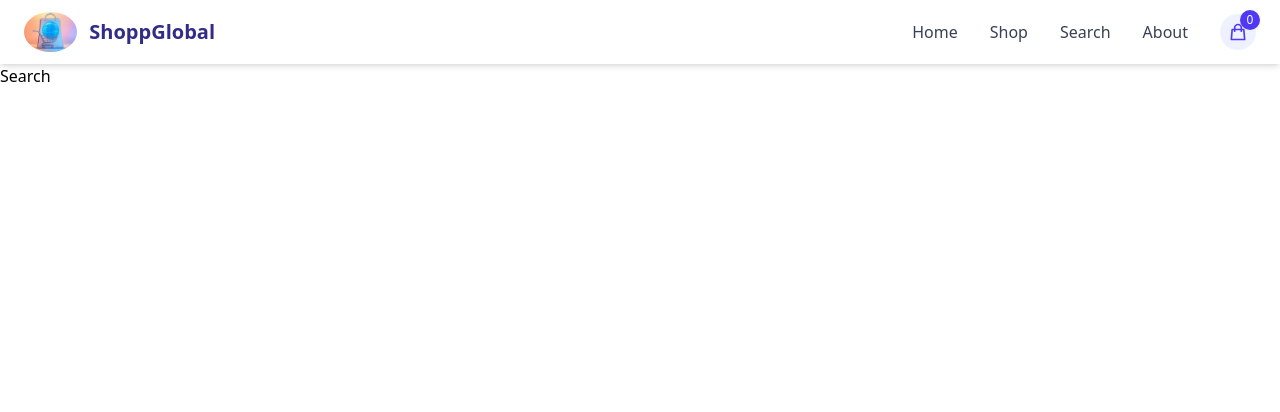
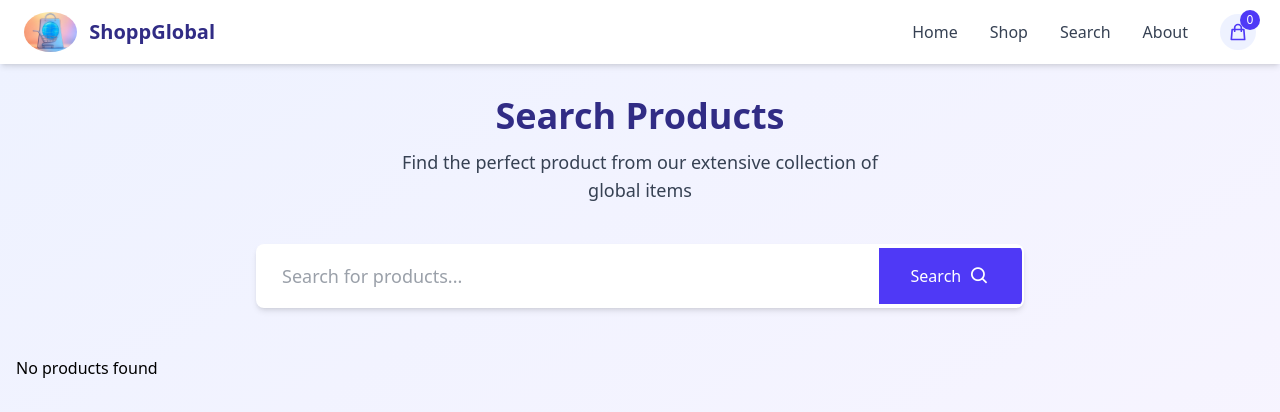
Before and after one commit to jaivardhandrao/React-Term-3-Final-Project---, a React (Vite) app: page /search in a window 1280 px wide. Shown: the top 412 px of the page. Built offline with nearby package versions, Linux system fonts and the light colour scheme.

Commit message:
First try of Global search

```diff
--- a/index.html
+++ b/index.html
@@ -3,6 +3,7 @@
   <head>
     <meta charset="UTF-8" />
     <link href="/src/styles.css" rel="stylesheet">
+    <link href='https://unpkg.com/boxicons@2.1.4/css/boxicons.min.css' rel='stylesheet'>
     <meta name="viewport" content="width=device-width, initial-scale=1.0" />
     <title>ShoppGloballlllllll</title>
   </head>
--- a/package.json
+++ b/package.json
@@ -11,6 +11,7 @@
   },
   "dependencies": {
     "@tailwindcss/vite": "^4.1.3",
+    "papaparse": "^5.5.2",
     "react": "^19.0.0",
     "react-dom": "^19.0.0",
     "react-router-dom": "^7.5.0",
--- a/src/Components/ProductCard.jsx
+++ b/src/Components/ProductCard.jsx
@@ -0,0 +1,40 @@
+import React , {createContext , useContext , useState , useEffect} from 'react'
+
+function ProductCard({productObj}) {
+
+  const productImageLink = productObj.image;
+  const productLink = productObj.link;
+  const productTitle = productObj.name;
+  const productRating = Math.ceil(productObj.ratings);
+  const productNumberOfRatings = productObj.no_of_ratings;
+  const productActualPrice = productObj.actual_price;
+  const productDiscountedPrice = productObj.discount_price;
+
+  return (
+    <div className="border border-gray-300 rounded-lg p-4 max-w-xs font-sans shadow-md">
+      <img
+        src={productImageLink}
+        alt="Sorry , Image Not Found :("
+        className="w-64 h-64 object-cover rounded"
+      />
+      <a
+        href={productLink}
+        className="font-bold text-base text-blue-700 block my-3 hover:underline"
+        target="_blank"
+        rel="noopener noreferrer"
+      >
+        {productTitle}
+      </a>
+      <div className="mb-2 text-yellow-500">
+        {"★★★★★☆☆☆☆☆".slice(0, productRating) + "☆☆☆☆☆".slice(0, 5 - productRating)}
+        <span className="text-gray-600 ml-2">({productNumberOfRatings})</span>
+      </div>
+      <div className="text-sm text-gray-700">
+        <span className="line-through mr-2">₹{productActualPrice}</span>
+        <span className="text-red-700 font-semibold">₹{productDiscountedPrice}</span>
+      </div>
+    </div>
+  )
+}
+
+export default ProductCard
--- a/src/Components/Search.jsx
+++ b/src/Components/Search.jsx
@@ -1,9 +1,99 @@
-import React from 'react'
+import React, { useEffect, useState } from 'react';
+import Papa from 'papaparse';
+import ProductCard from './ProductCard';
 
 function Search() {
+  const [searchVal, setSearchVal] = useState("");
+  const [isLoading, setIsLoading] = useState(false);
+  const [searchArr , setSearchArr] = useState([])
+
+
+  function handleSearch() {
+
+    // setSearchArr([]);
+    setIsLoading(true);
+
+    fetch('public/all_data.csv')
+      .then(response => response.text())
+      .then(csvText => {
+        Papa.parse(csvText, {
+          header: true,
+          complete: (results) => {
+            const found = results.data.filter(item =>
+              Object.values(item).some(value =>
+                String(value).toLowerCase().includes(searchVal.toLowerCase())
+              )
+            );
+            setSearchArr(found);
+          }
+        });
+      });
+  }
+
+
+  useEffect(()=>{
+    setIsLoading(true);
+    console.log(searchArr)
+    setIsLoading(false);
+  } , [searchArr])
+
+
+
+
+
   return (
-    <div>Search</div>
-  )
+    <div className="min-h-screen bg-gradient-to-br from-indigo-50 to-purple-50 pt-8 pb-16 px-4">
+      <div className="container mx-auto">
+        {/* Search Header */}
+        <div className="text-center mb-10">
+          <h1 className="text-4xl font-bold text-indigo-900 mb-3">Search Products</h1>
+          <p className="text-lg text-gray-700 max-w-lg mx-auto">
+            Find the perfect product from our extensive collection of global items
+          </p>
+        </div>
+
+        {/* Search Input */}
+        <div className="searchDiv max-w-3xl mx-auto mb-12">
+          <div className="flex items-center bg-white rounded-lg shadow-md overflow-hidden border-2 border-transparent focus-within:border-indigo-500 transition duration-300">
+            <input
+              type="text"
+              name="searchInput"
+              placeholder="Search for products..."
+              value={searchVal}
+              onChange={(e) => setSearchVal(e.target.value)}
+              className="flex-grow py-4 px-6 outline-none text-gray-700 text-lg"
+            />
+            <button
+              onClick={handleSearch}
+              className="bg-indigo-600 hover:bg-indigo-700 text-white font-medium py-4 px-8 transition duration-300 flex items-center"
+            >
+              <span className="mr-2">Search</span>
+              <i className='bx bx-search text-[1.3rem]'></i>
+            </button>
+          </div>
+
+        </div>
+
+        <div className="loading flex justify-center">
+          {isLoading && (
+            <div className="flex flex-col items-center">
+              <div className="w-16 h-16 border-4 border-indigo-200 border-t-indigo-600 rounded-full animate-spin"></div>
+              <p className="mt-4 text-indigo-600 font-medium">Searching products...</p>
+            </div>
+          )}
+        </div>
+
+        {/* Products Grid */}
+        <div className="products flex gap-[2rem] flex-wrap">
+            {
+            (searchArr.length > 0) ?
+              searchArr.map((product , index) => <ProductCard key={index} productObj={product}/>)
+              : "No products found"
+            }
+        </div>
+      </div>
+    </div>
+  );
 }
 
-export default Search
+export default Search;
--- /dev/null
+++ b/src/Contexts/MyCart.jsx
@@ -0,0 +1,15 @@
+import React , {createContext , useContext , useState , useEffect} from 'react'
+const MyCart = React.createContext()
+
+export function useMyCart({child}){
+    const [Cart , setCart] = useState([]);
+    return (
+        <>
+            <MyCart.Provider value = {[Cart , setCart]}>
+                {child}
+            </MyCart.Provider>
+        </>
+    )
+}
+
+export default MyCart
```
Also changed, not shown: 1 other file (tests, documents, lock files or other folders).
